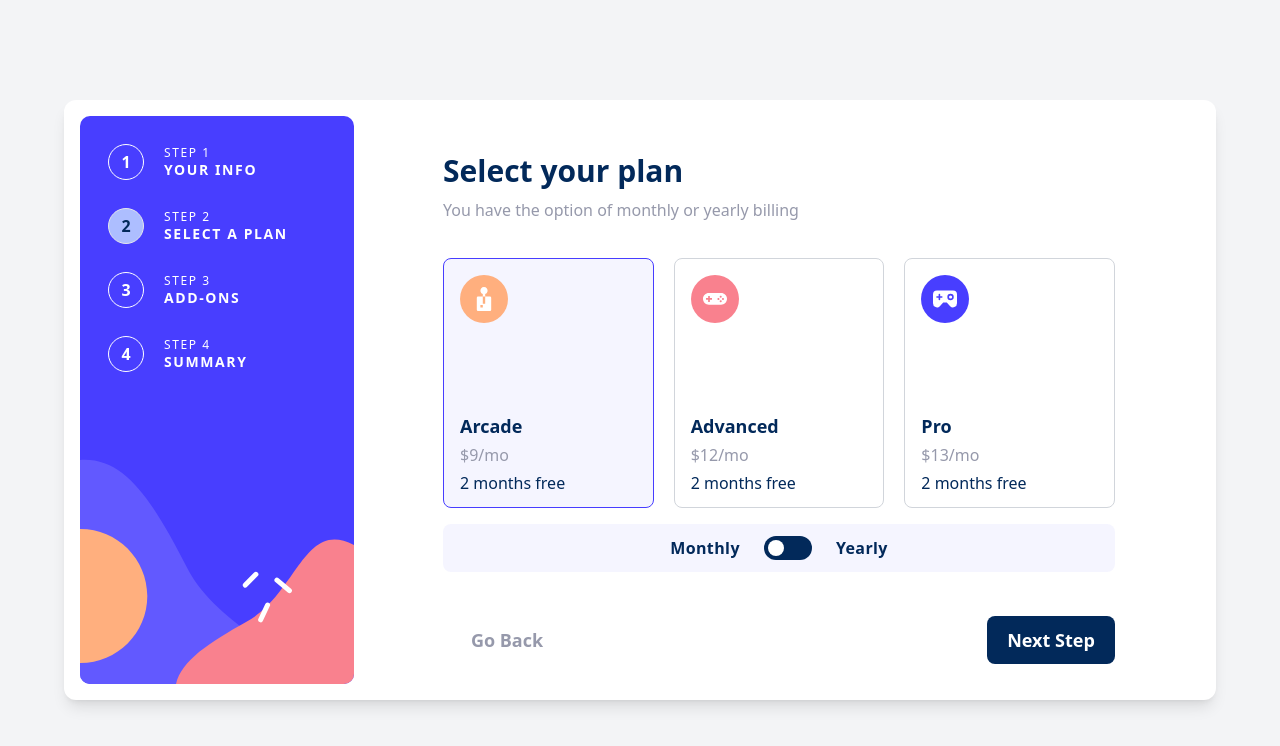
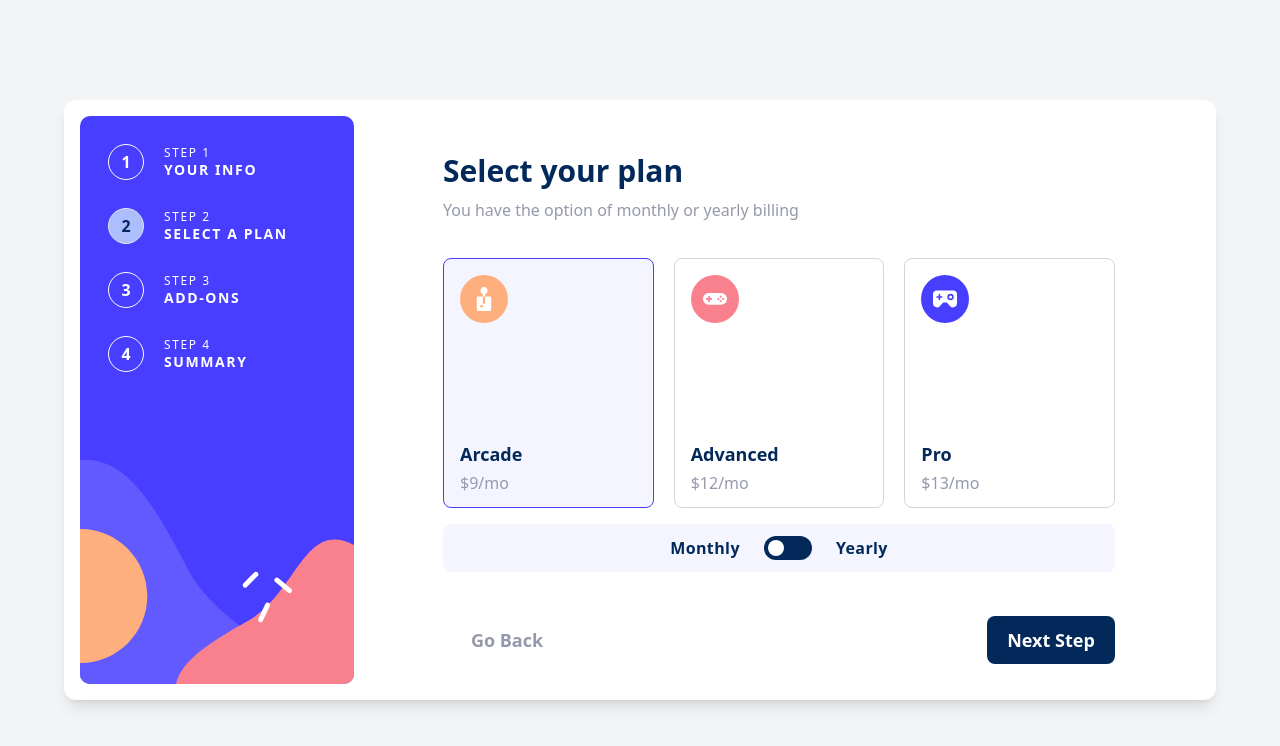
Before and after one commit to hernandez-dev/react-multi-steps-form, a React (Vite) app: page / in a window 1280 px wide. Both pictures are taken after a click on the button "Next Step". Shown: the top 746 px of the page. Built offline with nearby package versions, Linux system fonts and the light colour scheme.

Commit message:
Components - steps-form/components - calculating plans price based on subscription type

```diff
--- a/src/components/steps-form/components/PlanSelector.jsx
+++ b/src/components/steps-form/components/PlanSelector.jsx
@@ -18,11 +18,13 @@ export default function PlanSelector({ step, dispatch }) {
                   {modality.name}
                 </h4>
                 <p className="text-cool-gray leading-none">
-                  ${modality.price}/{step.monthly ? 'mo' : 'yr'}
+                  ${modality.price * (step.monthly ? 1 : 10)}/{step.monthly ? 'mo' : 'yr'}
                 </p>
-                <span className="block text-marine-blue leading-none">
-                  2 months free
-                </span>
+                {step.monthly ? "" : (
+                  <span className="block text-marine-blue leading-none">
+                    2 months free
+                  </span>
+                )}
               </div>
             </button>
           )
```
